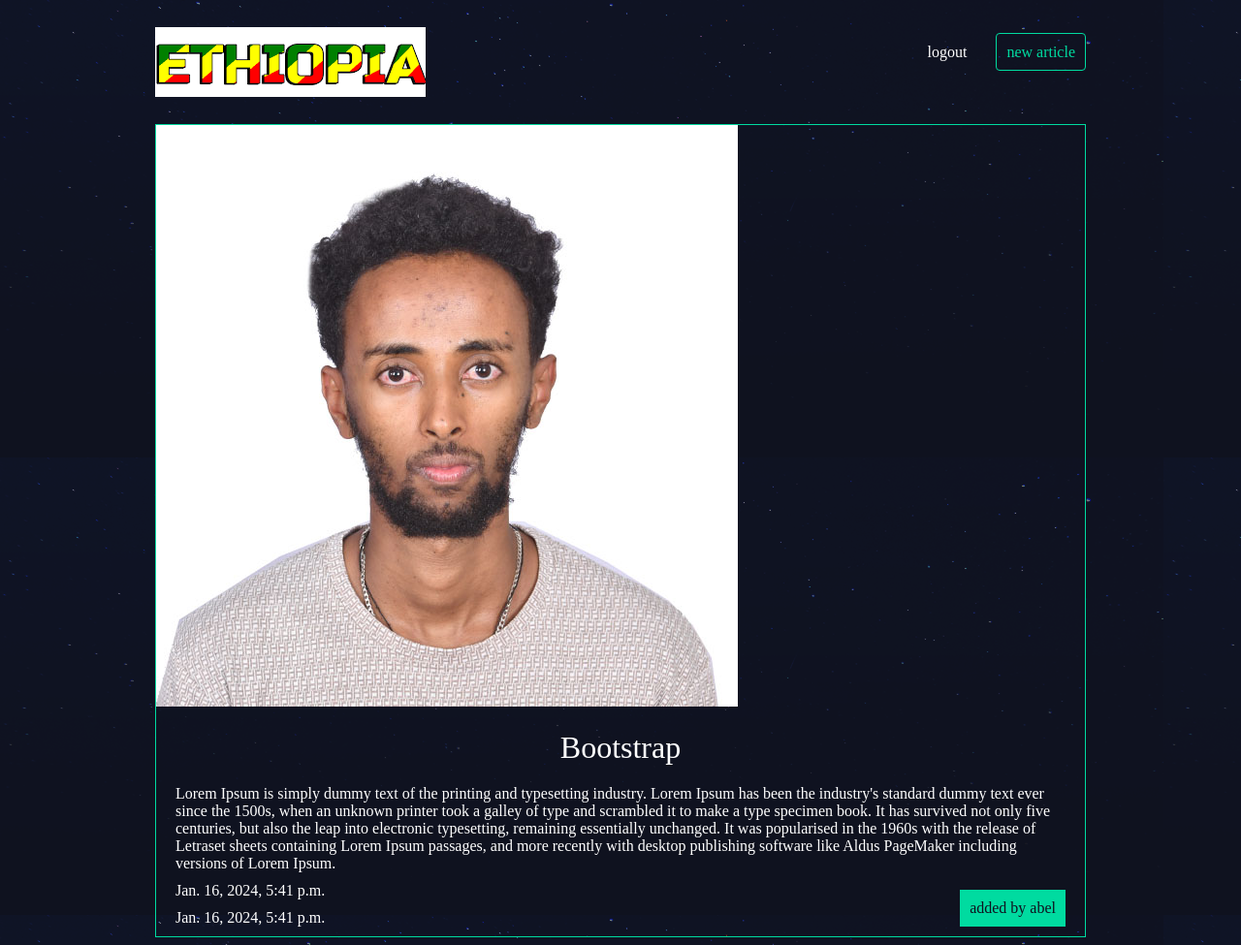
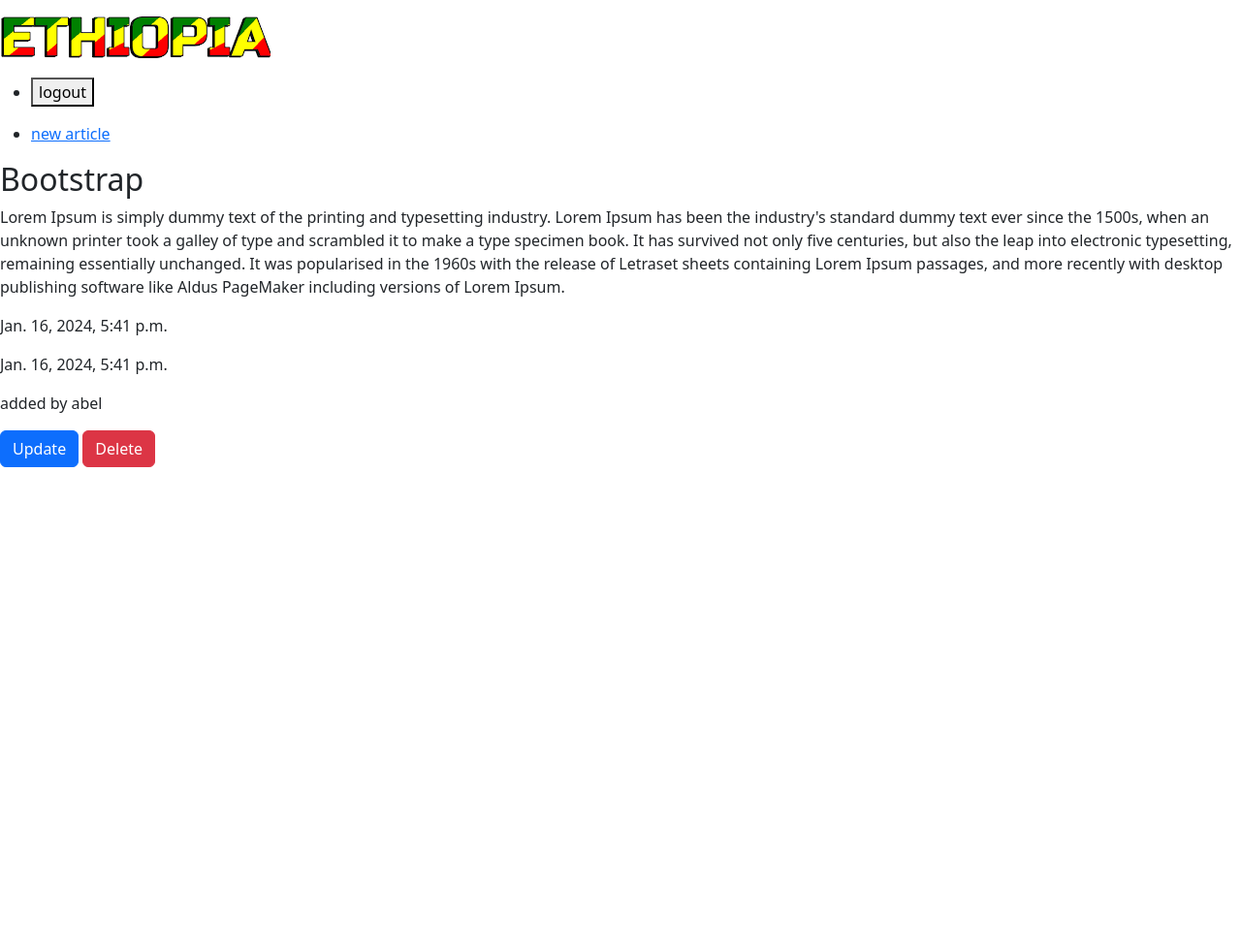
Before and after one commit to Abelmalu/blog-site, a Django app: a page that uses templates/base_layout.html in a window 1280 px wide. Shown: the whole page at 97% size. After the commit the page ends 482 px from the top, so only its background shows below. Run offline with Django 4.2, Linux system fonts and the light colour scheme; a user stored in the database is signed in; data comes from the database, SQL or seed files in the repository; both versions use the stored data as it was after the commit; some libraries are stand-ins or nearby versions.

Commit message:
users now can update and delete only their post

```diff
--- a/Smart_Class_Room/settings.py
+++ b/Smart_Class_Room/settings.py
@@ -40,8 +40,8 @@ INSTALLED_APPS = [
     'django.contrib.messages',
     'django.contrib.staticfiles',
     'core',
-    'django_rename_app',
-    'accounts'
+    'accounts',
+    "bootstrap5",
 ]
 
 MIDDLEWARE = [
--- a/assets/styles.css
+++ /dev/null
@@ -1,159 +0,0 @@
-body {
-    background-color: #0f121f;
-    background-image: url(/static/stars.png);
-    background-repeat-y: no-repeat;
-    color: #fff;
-}
-
-body * {
-    font-family: Ubuntu;
-}
-
-h1,
-h2,
-h3,
-h4,
-h5 {
-    font-weight: normal;
-    margin: 0;
-}
-
-a,
-a:hover,
-a:visited {
-    color: #fff;
-    text-decoration: none;
-}
-
-.wrapper {
-    max-width: 960px;
-    margin: 0 auto;
-}
-
-div.wrapper>h1 {
-    text-align: center;
-    margin: 100px auto;
-    font-size: 2.4em
-}
-
-header {
-    display: grid;
-    grid-template-columns: 1fr 1fr;
-    padding: 20px 0;
-}
-
-nav {
-    justify-self: end;
-}
-
-nav li {
-    display: inline-block;
-    list-style-type: none;
-    margin-left: 20px;
-}
-
-nav button {
-    background: none;
-    color: #fff;
-    cursor: pointer;
-    border: 0;
-    font-size: 16px;
-}
-
-.articles {
-    display: grid;
-    grid-template-columns: 1fr 1fr 1fr;
-    grid-gap: 30px;
-}
-
-.article {
-    padding: 10px;
-    border: 1px solid #00dba0;
-    position: relative;
-    padding-bottom: 40px;
-}
-
-.article h2 {
-    font-size: 1.2em;
-}
-
-.article .author {
-    padding: 10px;
-    background: #00dba0;
-    position: absolute;
-    right: 0;
-    bottom: 0;
-    margin: 0;
-    color: #0f121f;
-}
-
-.article-detail .article {
-    padding: 0;
-}
-
-.article-detail .article img {
-    max-width: 100%;
-}
-
-.article-detail .article h2 {
-    text-align: center;
-    margin: 20px auto;
-    font-size: 2em
-}
-
-.article-detail .article h3 {
-    text-align: center;
-}
-
-.article-detail .article p {
-    margin: 10px 20px
-}
-
-.site-form {
-    margin-top: 60px;
-    border: 1px solid #00dba0;
-    padding: 20px;
-}
-
-.site-form input,
-.site-form textarea {
-    display: block;
-    margin: 20px 0 0px 0;
-    padding: 10px;
-}
-
-a.highlight {
-    border: 1px solid #00dba0;
-    padding: 10px;
-    border-radius: 4px;
-    color: #00dba0;
-}
-
-.helptext,
-.helptext ul {
-    margin: 0 auto 20px;
-    color: #bbb;
-    font-size: 14px;
-    display: block;
-}
-
-.errorlist li {
-    padding: 10px;
-    list-style-type: none;
-    border: 1px solid #FF5722;
-    margin: 10px 0;
-    color: #FF5722
-}
-
-.errorlist {
-    padding: 0;
-}
-
-.site-form input[type="submit"] {
-    background: #00dba0;
-    border: 0;
-    color: #fff;
-    font-size: 20px;
-    border-radius: 4px;
-    margin: 10px 0;
-}
--- a/core/models.py
+++ b/core/models.py
@@ -14,4 +14,4 @@ class Article(models.Model):
     def __str__(self) -> str:
         return self.title
     def snippet(self):
-        return self.body[:50]+'....'
+        return self.body[:100]+'....'
--- a/core/urls.py
+++ b/core/urls.py
@@ -7,11 +7,8 @@ urlpatterns=[
     path('about/',views.about, name='about'),
     path('articles/', views.article_list, name='list'),
     path('articles/create',views.article_create, name='create'),
-
-
-
-
-
+    path('articles/update<str:pk>',views.update_article, name='update'),
+    path('articles/delete<str:pk>',views.delete_article, name='delete'),
     path('articles/<slug:slug>/',views.article_detail, name='detail')
 
 ]
--- a/core/views.py
+++ b/core/views.py
@@ -34,3 +34,27 @@ def article_create(request):
          form=forms.CreateArticle()
          return render(request,'article_create.html',{'form':form})
     #   return render(request, 'article_create.html')
+
+
+
+def update_article(request, pk):
+    article = Article.objects.get(id=pk)
+    form = forms.CreateArticle(instance=article)
+    if request.method == 'POST':
+        form = forms.CreateArticle(request.POST,instance=article)
+        if form.is_valid():
+            form.save()
+            return redirect('/')
+
+
+
+
+    return render(request, 'article_create.html', {'form':form})
+
+
+def delete_article(request, pk):
+    article = Article.objects.get(id=pk)
+    if request.method == 'POST':
+        article.delete()
+        return redirect('/')
+    return render(request,'article_delete.html',{'article':article})
--- a/templates/article_create.html
+++ b/templates/article_create.html
@@ -2,7 +2,7 @@
 {% block content %}
 <div class="create-article">
 <h1>awesome article should be created</h1>
-<form action="{% url 'create' %}" class="site-form" method="POST" enctype="multipart/form-data">
+<form action="" class="site-form" method="POST" enctype="multipart/form-data">
     {% csrf_token %}
     {{form}}
     <input type="submit" value="creates">
--- a/templates/article_detail.html
+++ b/templates/article_detail.html
@@ -1,16 +1,25 @@
 
 {% extends 'base_layout.html' %}
+
 {% block content%}
+
 <div class="article-detail">
     <div class="article">
-        <img src="{{article.thumb.url }}" alt="can't load the image">
+        <!-- <img src="{{article.thumb.url }}" alt="can't load the image"> -->
         <h2>{{article.title}}</h2>
         <p>{{article.body}}</p>
         <p>{{article.date}}</p>
         <p>{{article.date}}</p>
+        <p class="author ">added by {{article.author}}</p>
+    {% if request.user.is_authenticated and request.user == article.author %}
 
-        <p class="author">added by {{article.author}}</p>
+
+        <a href="{% url 'update' article.id %}" class="btn btn-primary">Update</a>
+        <a href="{% url 'delete' article.id %}" class="btn btn-danger">Delete</a>
+    {% endif %}
 
     </div>
+
+
 </div>
 {% endblock %}
--- a/templates/base_layout.html
+++ b/templates/base_layout.html
@@ -1,5 +1,11 @@
-<!-- {% load static %} -->
+{% load bootstrap5 %}
+{% bootstrap_css %}
+{% bootstrap_javascript %}
 
+
+
+
+{% load static %}
 <!DOCTYPE html>
 <html lang="en">
 <head>
```
Also changed, not shown: templates/article_delete.html (added, +30 -0 lines), README.md (added), core/migrations/0004_auto_20231209_2122.py (added), db.sqlite3, media/20230118_182422.jpg (added), media/Oct20c52.jpg (added), media/Oct20c52_I7pnzn4.jpg (added), media/climatechange.jpg (added), media/tempo.jpg (added), 2 other files.
